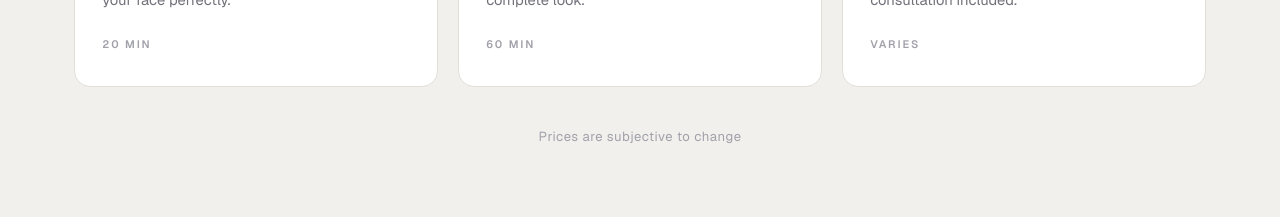
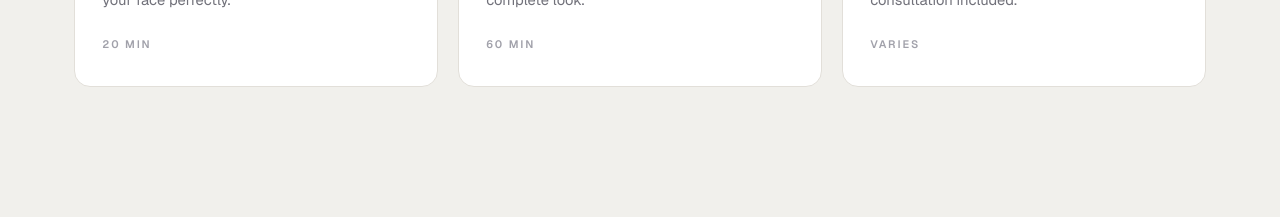
Before and after one commit to Harish3741/desi-cutz-glenwood, a Next.js app: page /desi-cutz-glenwood/ in a window 1280 px wide. Shown: the part 1500-1717 px from the top of the page. Built offline with nearby package versions, Linux system fonts and the light colour scheme.

Commit message:
Remove duplicate 'Prices are subjective to change' line
Co-Authored-By: Claude Sonnet 4.6 <noreply@anthropic.com>
Claude-Session: https://claude.ai/code/session_01UuaHBgqddxKypcMipnF4Zt

```diff
--- a/components/Services.tsx
+++ b/components/Services.tsx
@@ -32,10 +32,6 @@ export default function Services() {
             </div>
           ))}
         </div>
-
-        <p className="reveal" style={{ textAlign: "center", marginTop: "2.5rem", color: "var(--dim)", fontSize: "0.82rem", letterSpacing: "0.04em" }}>
-          Prices are subjective to change
-        </p>
       </div>
     </section>
   );
```
